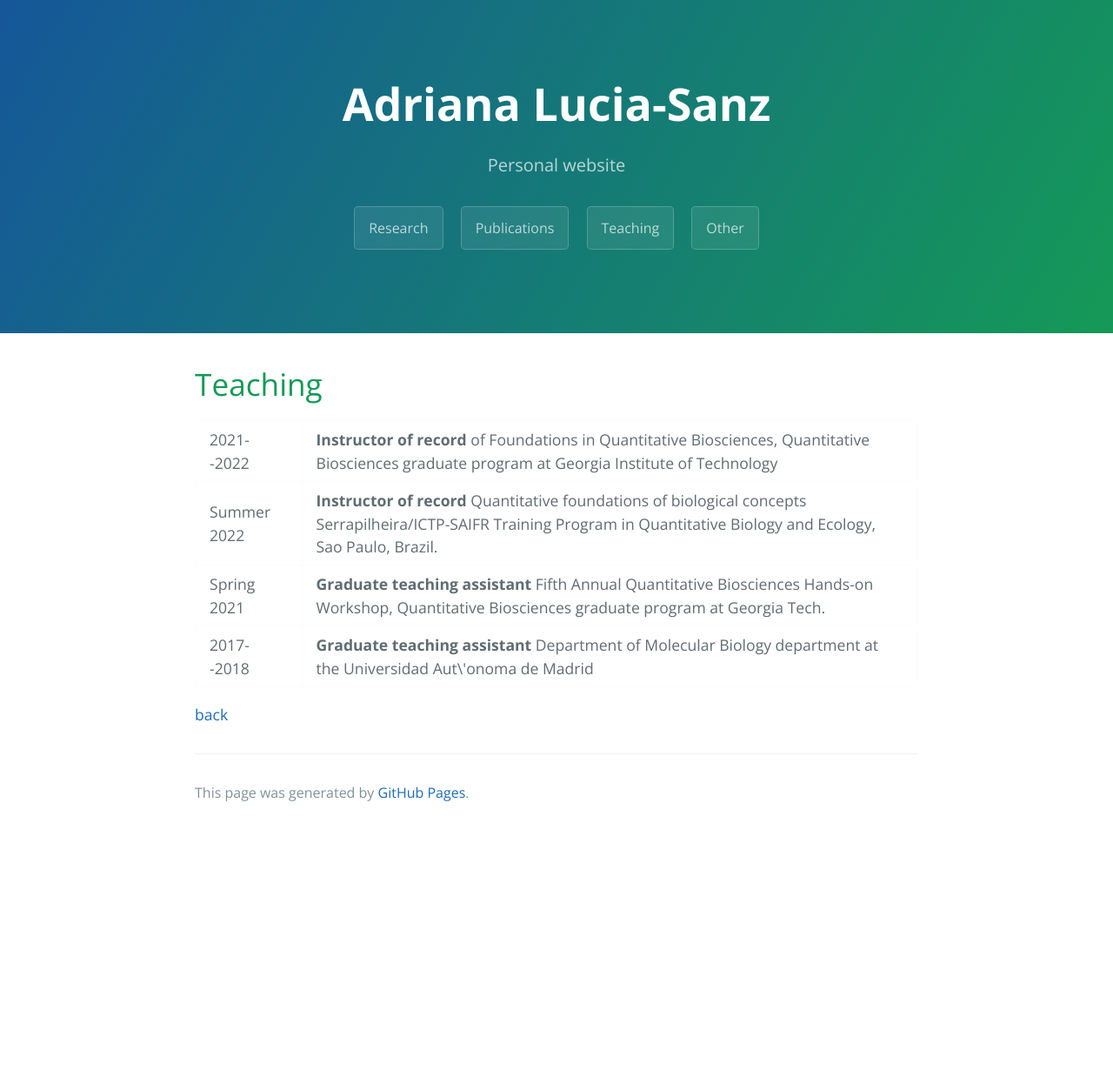
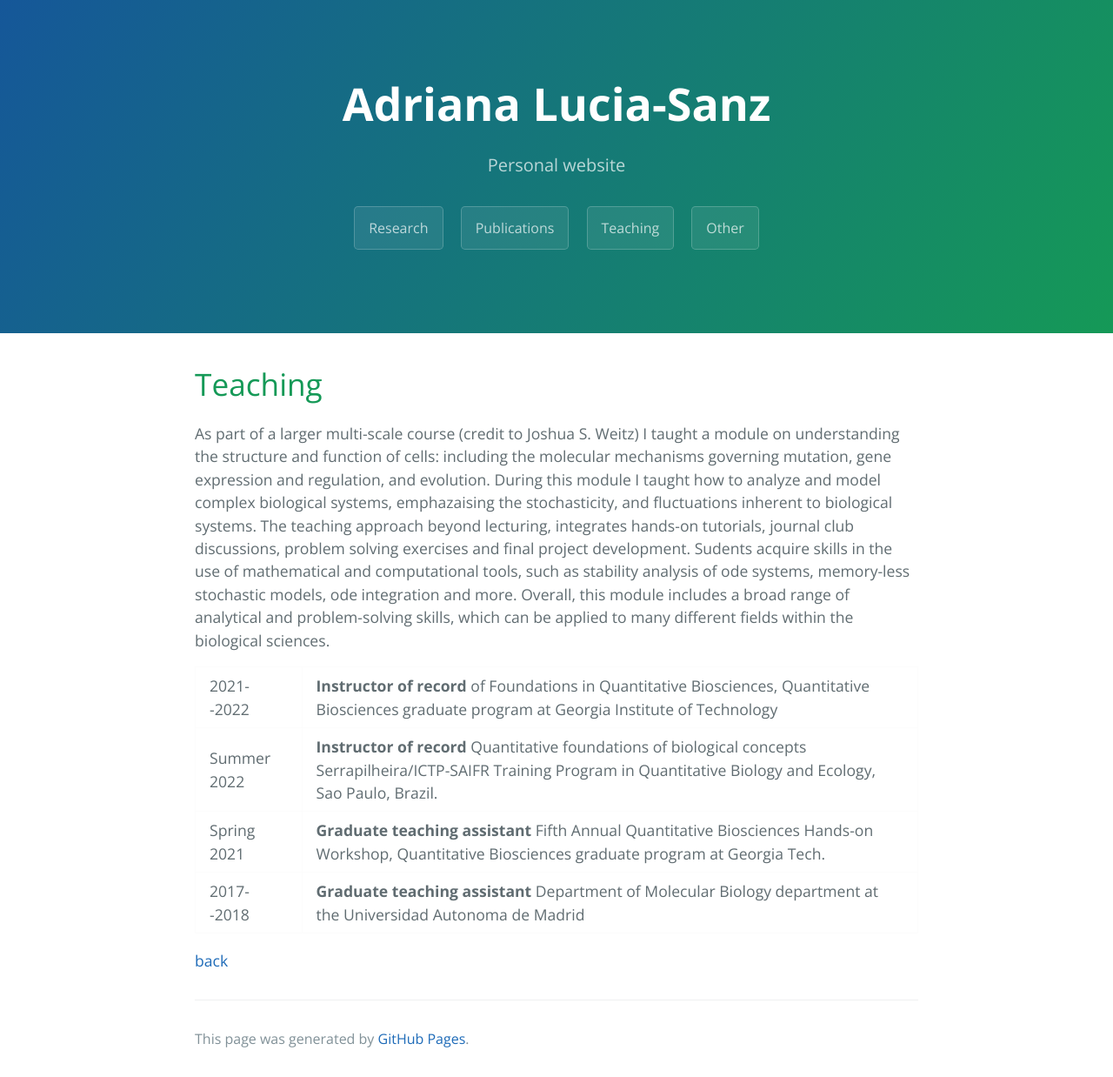
Before and after one commit to aluciasanz/aluciasanz.github.io, a Jekyll site: the page built from teaching.md, in a window 1280 px wide. Shown: the whole page at 87% size. Built offline with Jekyll 4.4.1, drawn with Linux system fonts in a browser that asks for light colours; before the commit the page ends 955 px from its top, so only the background shows below that.

Commit message:
Update teaching.md

```diff
--- a/teaching.md
+++ b/teaching.md
@@ -5,6 +5,8 @@ description: Personal website
 ---
 
 # Teaching
+
+As part of a larger multi-scale course (credit to Joshua S. Weitz) I taught a module on understanding the structure and function of cells: including the molecular mechanisms governing mutation, gene expression and regulation, and evolution. During this module I taught how to analyze and model complex biological systems, emphazaising the stochasticity, and fluctuations inherent to biological systems. The teaching approach beyond lecturing, integrates hands-on tutorials, journal club discussions, problem solving exercises and final project development. Sudents acquire skills in the use of mathematical and computational tools, such as stability analysis of ode systems, memory-less stochastic models, ode integration and more. Overall, this module includes a broad range of analytical and problem-solving skills, which can be applied to many different fields within the biological sciences.
 
 <table>
   <tr>
@@ -35,7 +37,7 @@ description: Personal website
   <td>
 2017--2018
   </td>
-    <td> <b> Graduate teaching assistant</b> Department of Molecular Biology department at the Universidad Aut\'onoma de Madrid
+    <td> <b> Graduate teaching assistant</b> Department of Molecular Biology department at the Universidad Autonoma de Madrid
   </td>
   </tr>
   </table>
```
